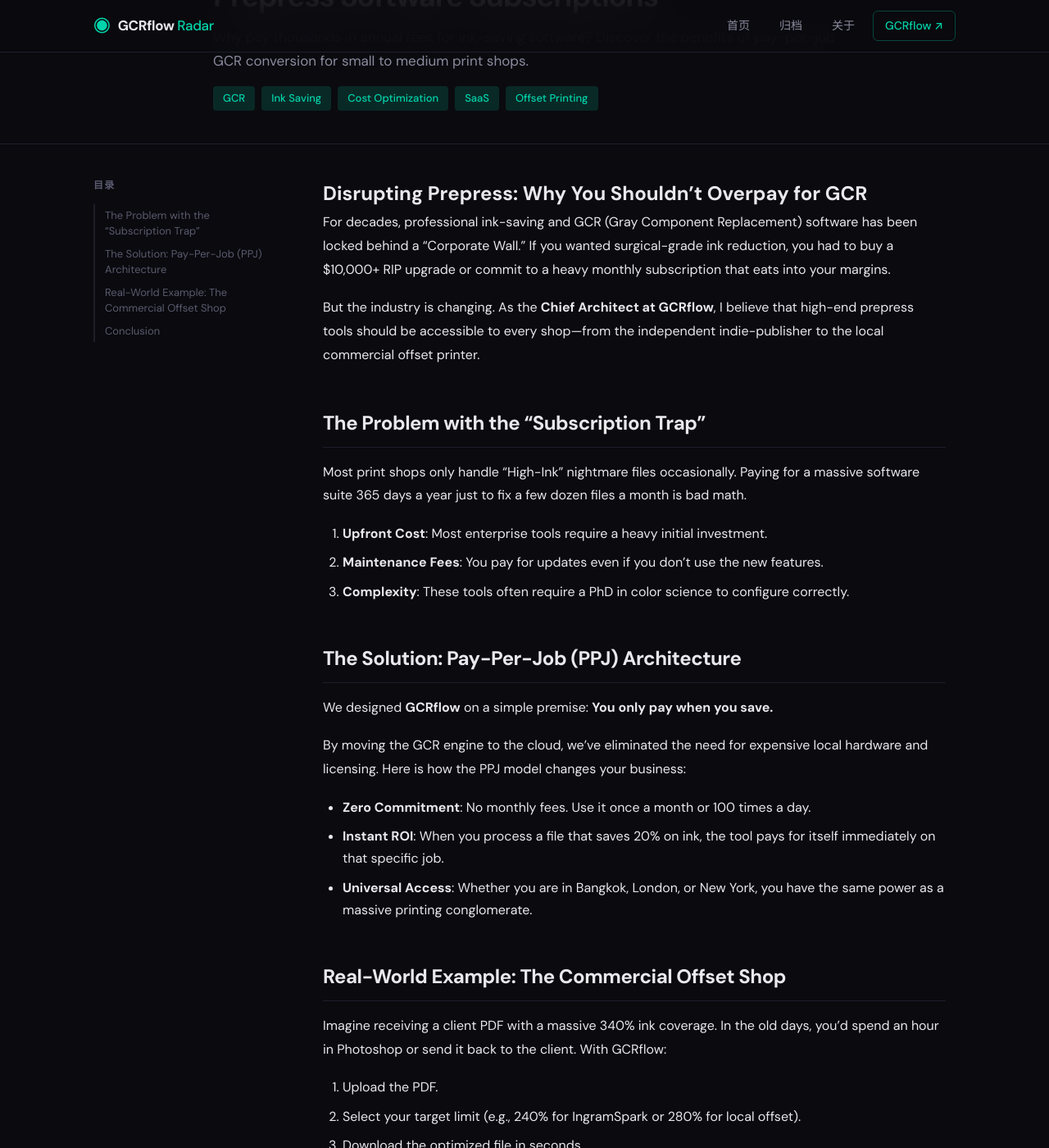
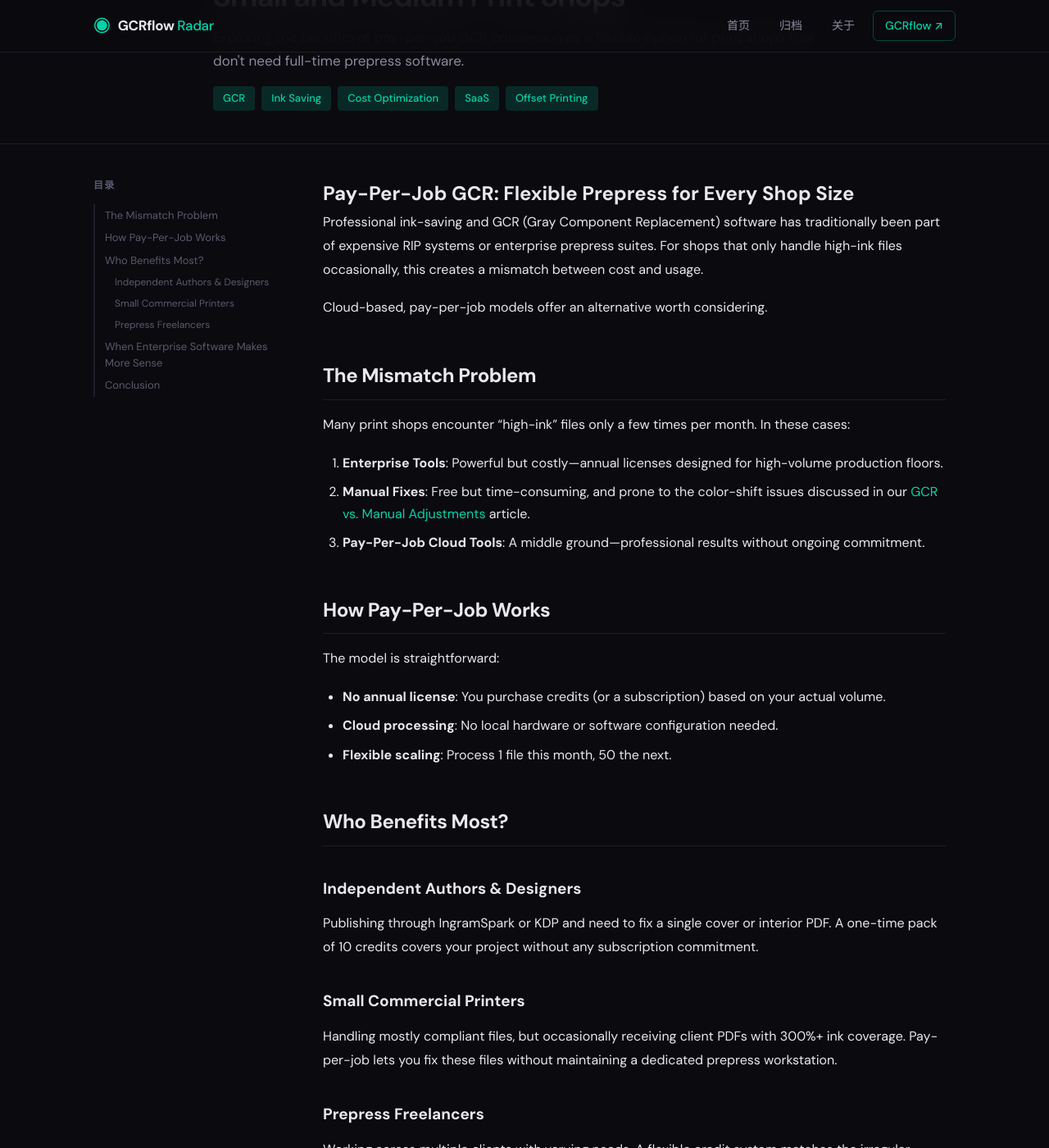
Before and after one commit to L6891244/gcrflow-radar, a Jekyll site: the page built from _posts/2026-02-25-pay-per-job-gcr-benefits.md, in a window 1280 px wide and 1400 px high, scrolled down 228 px. Shown: the whole window at 82% size. Built offline with Jekyll 4.4.1, drawn with Linux system fonts in a browser that asks for light colours; some of the changed text lies outside the part shown.

Commit message:
refine: reframe from attacking competitors to celebrating flexibility, fix date

```diff
--- a/_posts/2026-02-25-pay-per-job-gcr-benefits.md
+++ b/_posts/2026-02-25-pay-per-job-gcr-benefits.md
@@ -1,40 +1,46 @@
 ---
 layout: post
-title: "Pay-Per-Job GCR: The End of Expensive Prepress Software Subscriptions"
-date: 2026-02-22 15:00:00 +0000
+title: "Pay-Per-Job GCR: A Flexible Alternative for Small and Medium Print Shops"
+date: 2026-02-25 12:00:00 +0000
 categories: [Business Strategy, Prepress]
 tags: [GCR, Ink Saving, Cost Optimization, SaaS, Offset Printing]
-description: "Why pay thousands in annual fees for ink-saving software? Discover the benefits of pay-per-job GCR conversion for small to medium print shops."
+description: "Exploring the benefits of pay-per-job GCR conversion as a flexible option for print shops that don't need full-time prepress software."
 ---
 
-# Disrupting Prepress: Why You Shouldn't Overpay for GCR
+# Pay-Per-Job GCR: Flexible Prepress for Every Shop Size
 
-For decades, professional ink-saving and GCR (Gray Component Replacement) software has been locked behind a "Corporate Wall." If you wanted surgical-grade ink reduction, you had to buy a $10,000+ RIP upgrade or commit to a heavy monthly subscription that eats into your margins.
+Professional ink-saving and GCR (Gray Component Replacement) software has traditionally been part of expensive RIP systems or enterprise prepress suites. For shops that only handle high-ink files occasionally, this creates a mismatch between cost and usage.
 
-But the industry is changing. As the **Chief Architect at GCRflow**, I believe that high-end prepress tools should be accessible to every shop—from the independent indie-publisher to the local commercial offset printer.
+Cloud-based, pay-per-job models offer an alternative worth considering.
 
-## The Problem with the "Subscription Trap"
-Most print shops only handle "High-Ink" nightmare files occasionally. Paying for a massive software suite 365 days a year just to fix a few dozen files a month is bad math.
-1. **Upfront Cost**: Most enterprise tools require a heavy initial investment.
-2. **Maintenance Fees**: You pay for updates even if you don't use the new features.
-3. **Complexity**: These tools often require a PhD in color science to configure correctly.
+## The Mismatch Problem
+Many print shops encounter "high-ink" files only a few times per month. In these cases:
+1. **Enterprise Tools**: Powerful but costly—annual licenses designed for high-volume production floors.
+2. **Manual Fixes**: Free but time-consuming, and prone to the color-shift issues discussed in our [GCR vs. Manual Adjustments](/2026/02/gcr-vs-manual-adjustments/) article.
+3. **Pay-Per-Job Cloud Tools**: A middle ground—professional results without ongoing commitment.
 
-## The Solution: Pay-Per-Job (PPJ) Architecture
-We designed **GCRflow** on a simple premise: **You only pay when you save.**
+## How Pay-Per-Job Works
+The model is straightforward:
+- **No annual license**: You purchase credits (or a subscription) based on your actual volume.
+- **Cloud processing**: No local hardware or software configuration needed.
+- **Flexible scaling**: Process 1 file this month, 50 the next.
 
-By moving the GCR engine to the cloud, we’ve eliminated the need for expensive local hardware and licensing. Here is how the PPJ model changes your business:
-- **Zero Commitment**: No monthly fees. Use it once a month or 100 times a day.
-- **Instant ROI**: When you process a file that saves 20% on ink, the tool pays for itself immediately on that specific job.
-- **Universal Access**: Whether you are in Bangkok, London, or New York, you have the same power as a massive printing conglomerate.
+## Who Benefits Most?
 
-## Real-World Example: The Commercial Offset Shop
-Imagine receiving a client PDF with a massive 340% ink coverage. In the old days, you’d spend an hour in Photoshop or send it back to the client. With GCRflow:
-1. Upload the PDF.
-2. Select your target limit (e.g., 240% for IngramSpark or 280% for local offset).
-3. Download the optimized file in seconds.
+### Independent Authors & Designers
+Publishing through IngramSpark or KDP and need to fix a single cover or interior PDF. A one-time pack of 10 credits covers your project without any subscription commitment.
+
+### Small Commercial Printers
+Handling mostly compliant files, but occasionally receiving client PDFs with 300%+ ink coverage. Pay-per-job lets you fix these files without maintaining a dedicated prepress workstation.
+
+### Prepress Freelancers
+Working across multiple clients with varying needs. A flexible credit system matches the irregular nature of freelance workflows.
+
+## When Enterprise Software Makes More Sense
+To be fair, if your shop processes hundreds of files daily and needs deep integration with your RIP workflow, a dedicated enterprise solution is likely the better investment. Pay-per-job is best suited for shops where GCR conversion is an occasional need rather than a continuous production step.
 
 ## Conclusion
-The era of overpriced prepress software is ending. Transparency, accessibility, and pay-as-you-go logic are the new standards.
+The right tool depends on your volume and workflow. For shops that need professional GCR results without the overhead of enterprise licensing, pay-per-job cloud services provide a practical alternative.
 
 ---
-*Ready to stop the subscription bleed? [Try GCRflow today](https://stg.gcrflow.com) and see how much you can save on your next job.*
+*GCRflow offers both one-time credit packs and monthly subscriptions to match different workflow needs. [Learn more](https://stg.gcrflow.com).*
```
